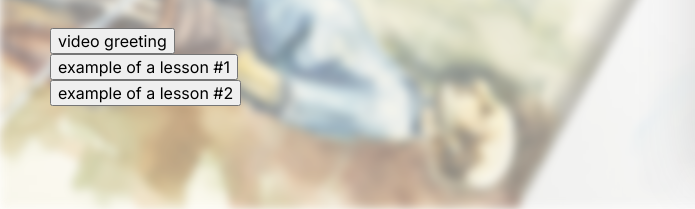
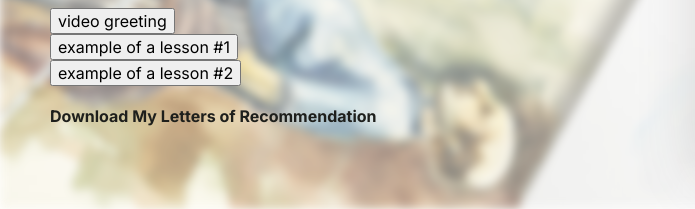
Before and after one commit to MariaSverdlik/Visual_Arts_Teacher, a plain HTML site: page site/index.html in a window 1280 px wide. Shown: the part 591-800 px from the top of the page, 0-695 px from the left. Drawn offline with Linux system fonts and the light colour scheme.

Commit message:
Update index.html

```diff
--- a/site/index.html
+++ b/site/index.html
@@ -38,7 +38,8 @@
             <p class="hero-lead" data-content="hero.lead"></p>
             <button type="button" data-video-trigger data-video-src="../site/data/hello.mp4">video greeting</button><br>
             <button type="button" data-video-trigger data-video-src="../site/data/lesson_01.mp4">example of a lesson #1</button><br>
-            <button type="button" data-video-trigger data-video-src="../site/data/lesson_02.mp4">example of a lesson #2</button>
+            <button type="button" data-video-trigger data-video-src="../site/data/lesson_02.mp4">example of a lesson #2</button><br><br>
+            <b><a href="../site/data/Letters_of_Recommendation.pdf" download>Download My Letters of Recommendation</a></b>
             <dialog class="video-dialog" data-video-dialog>
               <button class="dialog-close" type="button" aria-label="Close" data-video-dialog-close>x</button>
               <video data-video-dialog-video controls></video>
@@ -117,7 +118,6 @@
               <a href="https://www.artstation.com/heykel409" target="_blank" rel="noopener noreferrer">My Artstation</a>
               <img src="../site/images/site/vchat.jpg" width="200px" height="200px">
               <span data-content="contacts.availability"></span>
-              <p><a href="../site/data/Letters_of_Recommendation.pdf" download>Download My Letters of Recommendation</a></p>
             </address>
           </div>
         </div>
```
